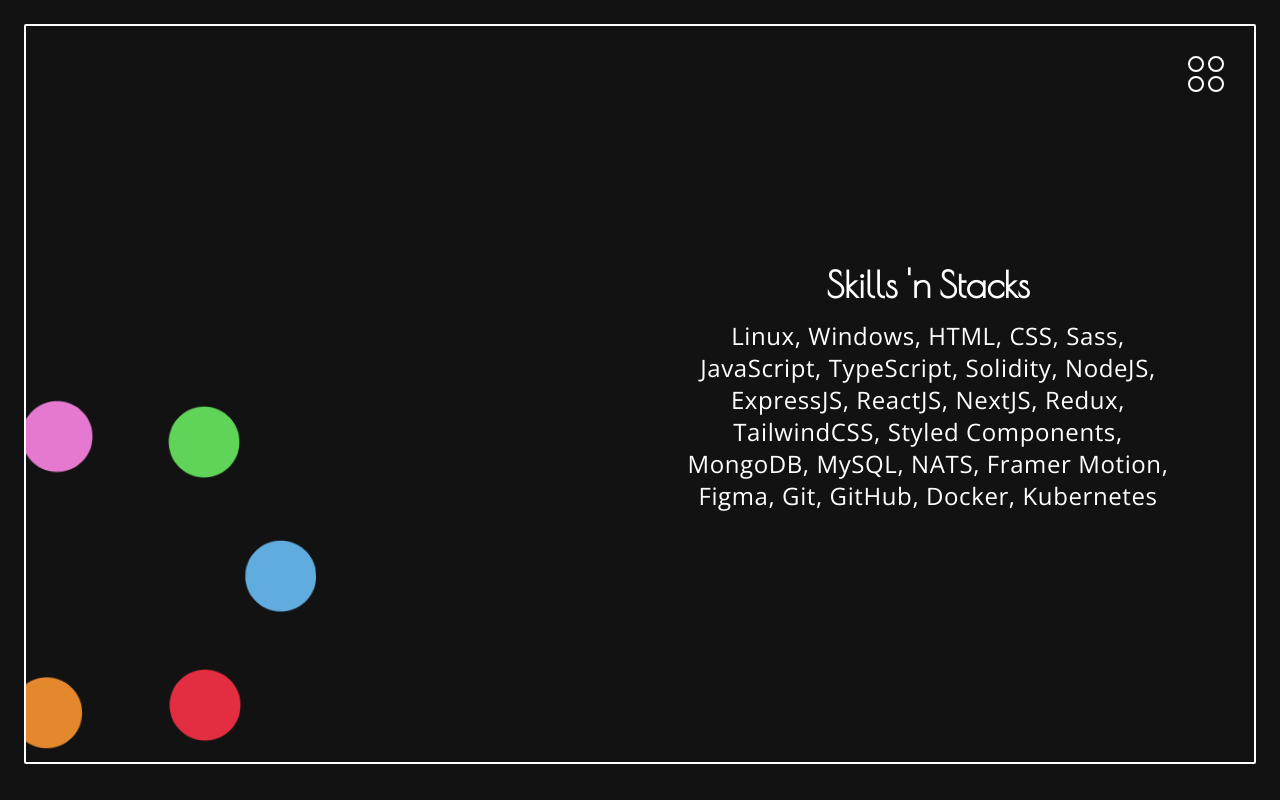
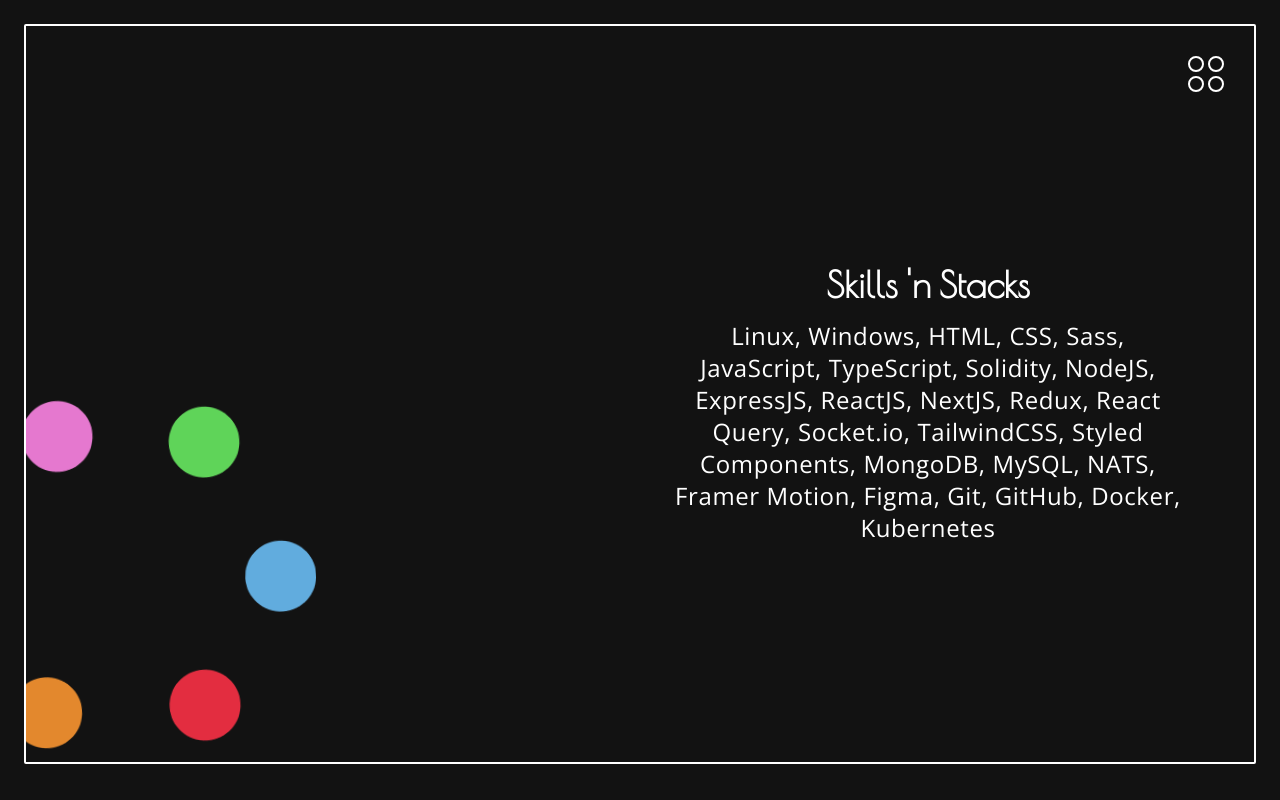
Before and after one commit to shayanakhlaghian/portofolio, a Next.js app: page /stacks in a window 1280 px wide. Built offline with nearby package versions, Linux system fonts and the light colour scheme.

Commit message:
update stacks

```diff
--- a/app/stacks/page.tsx
+++ b/app/stacks/page.tsx
@@ -24,9 +24,9 @@
         variants={variants}
       >
         Linux, Windows, HTML, CSS, Sass, JavaScript, TypeScript, Solidity,
-        NodeJS, ExpressJS, ReactJS, NextJS, Redux, TailwindCSS, Styled
-        Components, MongoDB, MySQL, NATS, Framer Motion, Figma, Git, GitHub,
-        Docker, Kubernetes
+        NodeJS, ExpressJS, ReactJS, NextJS, Redux, React Query, Socket.io,
+        TailwindCSS, Styled Components, MongoDB, MySQL, NATS, Framer Motion,
+        Figma, Git, GitHub, Docker, Kubernetes
       </motion.p>
     </motion.main>
   );
```
